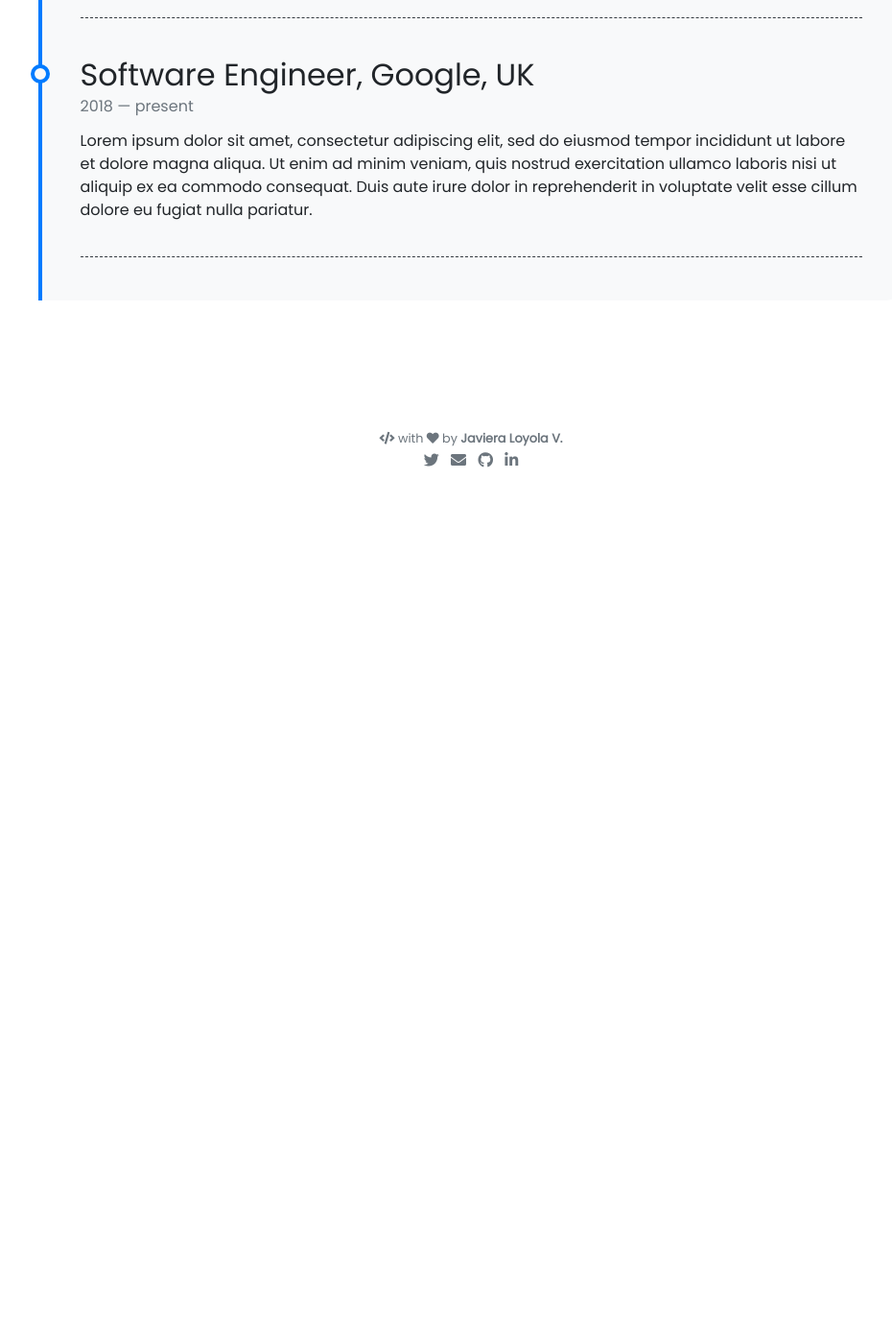
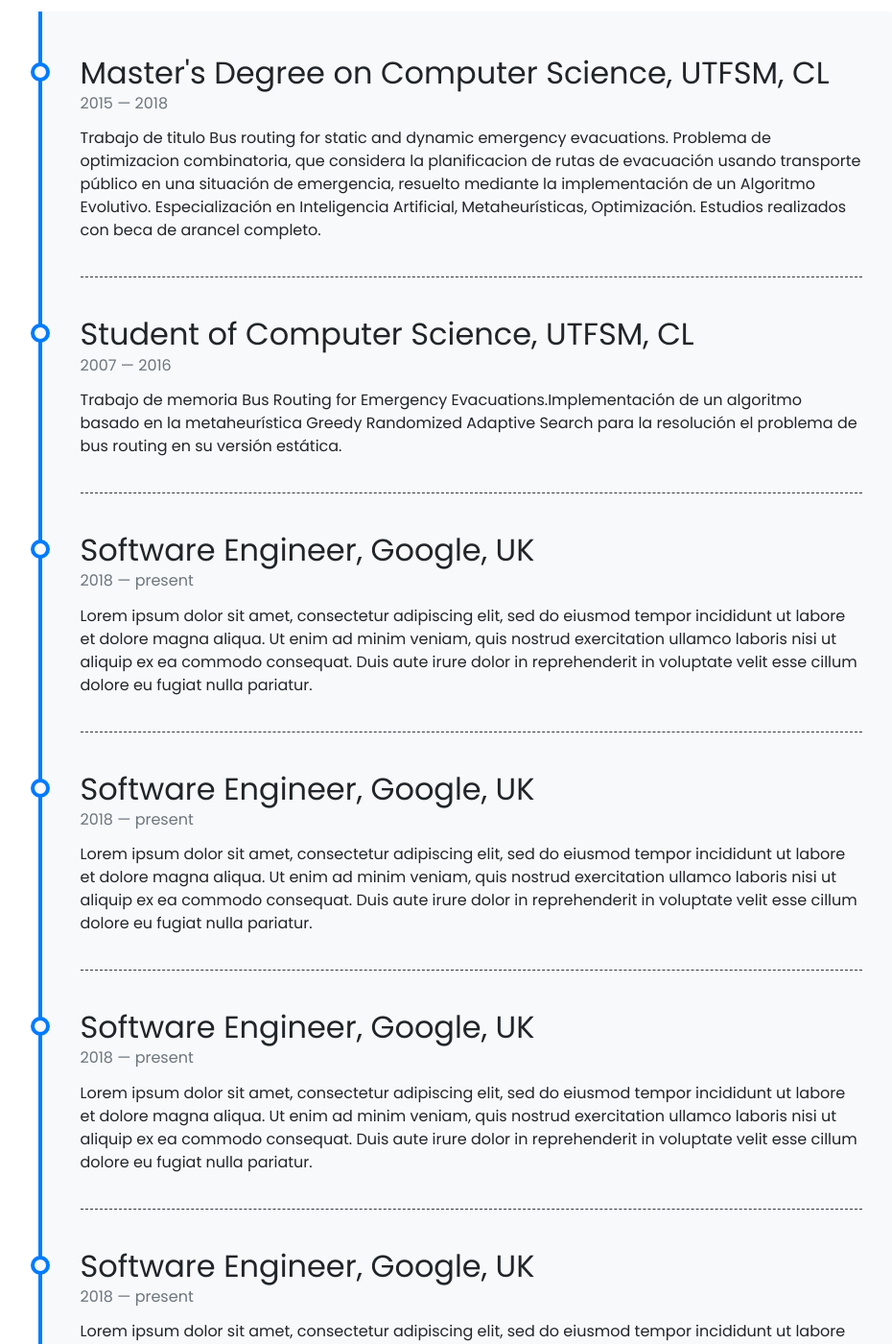
Before and after one commit to jjloyola/jjloyola.github.io, a Jekyll site: the page built from pages/about.md, in a window 1280 px wide and 1400 px high, scrolled down 892 px. Shown: the whole window at 96% size, without its empty margins (149-1079 px from the left). Built offline with Jekyll 4.4.1, drawn with Linux system fonts in a browser that asks for light colours; nearby versions of some CDN libraries; comment, search, counter and statistics services are not loaded; before the commit the page ends 1285 px from its top, so only the background shows below that; some of the changed text lies outside the part shown.

Commit message:
Added my info to pages
Added programming skills, other skills, a little description about me in about section, and education background in timeline.

```diff
--- a/_config.yml
+++ b/_config.yml
@@ -2,7 +2,7 @@
 title: My PortfolYOU
 description: >- # this means to ignore newlines until "baseurl:"
   Time waits for no one.
-baseurl:  # the subpath of your site, e.g. /blog
+baseurl: "/" # the subpath of your site, e.g. /blog
 url:  # the base hostname & protocol for your site, e.g. http://example.com
 repository: jjloyola/jjloyola.github.io
 
--- a/_data/timeline.yml
+++ b/_data/timeline.yml
@@ -1,6 +1,23 @@
-- title: Student, Harvard CS
-  from: 2014
+- title: Master's Degree on Computer Science, UTFSM, CL
+  from: 2015
   to: 2018
+  description: Trabajo de titulo Bus routing for static and dynamic emergency evacuations.
+               Problema de optimizacion combinatoria, que considera la planificacion de
+              rutas de evacuación usando transporte público en una situación de emergencia,
+              resuelto mediante la implementación de un Algoritmo Evolutivo.
+               Especialización en Inteligencia Artificial, Metaheurísticas, Optimización.
+               Estudios realizados con beca de arancel completo.
+
+- title: Student of Computer Science, UTFSM, CL
+  from: 2007
+  to: 2016
+  description: Trabajo de memoria Bus Routing for Emergency Evacuations.Implementación de un
+               algoritmo basado en la metaheurística Greedy Randomized Adaptive Search para
+               la resolución el problema de bus routing en su versión estática.
+
+- title: Software Engineer, Google, UK
+  from: 2018
+  to: present
   description: Lorem ipsum dolor sit amet, consectetur adipiscing elit,
                sed do eiusmod tempor incididunt ut labore et dolore magna aliqua.
                Ut enim ad minim veniam, quis nostrud exercitation ullamco laboris
@@ -15,3 +32,48 @@
                Ut enim ad minim veniam, quis nostrud exercitation ullamco laboris
                nisi ut aliquip ex ea commodo consequat. Duis aute irure dolor in
                reprehenderit in voluptate velit esse cillum dolore eu fugiat nulla pariatur.
+
+- title: Software Engineer, Google, UK
+  from: 2018
+  to: present
+  description: Lorem ipsum dolor sit amet, consectetur adipiscing elit,
+               sed do eiusmod tempor incididunt ut labore et dolore magna aliqua.
+               Ut enim ad minim veniam, quis nostrud exercitation ullamco laboris
+               nisi ut aliquip ex ea commodo consequat. Duis aute irure dolor in
+               reprehenderit in voluptate velit esse cillum dolore eu fugiat nulla pariatur.
+
+- title: Software Engineer, Google, UK
+  from: 2018
+  to: present
+  description: Lorem ipsum dolor sit amet, consectetur adipiscing elit,
+               sed do eiusmod tempor incididunt ut labore et dolore magna aliqua.
+               Ut enim ad minim veniam, quis nostrud exercitation ullamco laboris
+               nisi ut aliquip ex ea commodo consequat. Duis aute irure dolor in
+               reprehenderit in voluptate velit esse cillum dolore eu fugiat nulla pariatur.
+
+- title: Software Engineer, Google, UK
+  from: 2018
+  to: present
+  description: Lorem ipsum dolor sit amet, consectetur adipiscing elit,
+               sed do eiusmod tempor incididunt ut labore et dolore magna aliqua.
+               Ut enim ad minim veniam, quis nostrud exercitation ullamco laboris
+               nisi ut aliquip ex ea commodo consequat. Duis aute irure dolor in
+               reprehenderit in voluptate velit esse cillum dolore eu fugiat nulla pariatur.
+
+- title: Software Engineer, Google, UK
+  from: 2018
+  to: present
+  description: Lorem ipsum dolor sit amet, consectetur adipiscing elit,
+               sed do eiusmod tempor incididunt ut labore et dolore magna aliqua.
+               Ut enim ad minim veniam, quis nostrud exercitation ullamco laboris
+               nisi ut aliquip ex ea commodo consequat. Duis aute irure dolor in
+               reprehenderit in voluptate velit esse cillum dolore eu fugiat nulla pariatur.
+
+- title: Software Engineer, Google, UK
+  from: 2018
+  to: present
+  description: Lorem ipsum dolor sit amet, consectetur adipiscing elit,
+               sed do eiusmod tempor incididunt ut labore et dolore magna aliqua.
+               Ut enim ad minim veniam, quis nostrud exercitation ullamco laboris
+               nisi ut aliquip ex ea commodo consequat. Duis aute irure dolor in
+               reprehenderit in voluptate velit esse cillum dolore eu fugiat nulla pariatur.
--- a/pages/about.md
+++ b/pages/about.md
@@ -1,14 +1,16 @@
 ---
 layout: page
-title: About
-permalink: /about/
+title: About Me
+permalink: /aboutme/
 weight: 3
 ---
 
 # **About Me**
 
-Hi I am **{{ site.author.name }}**,<br>
-Lorem ipsum dolor sit amet, consectetur adipiscing elit, sed do eiusmod tempor incididunt ut labore et dolore magna aliqua. Ut enim ad minim veniam, quis nostrud exercitation ullamco laboris nisi ut aliquip ex ea commodo consequat. Duis aute irure dolor in reprehenderit in voluptate velit esse cillum dolore eu fugiat nulla pariatur.
+Hi! I am **{{ site.author.name }}**<br>
+I am a professional with abilities to understand, divide and solve complex analytic problems. I have experience in teaching and in research, so I am used to working under high levels of demand and with teams, and I've been also in charge of students. I have good abilities to narrate and expose in front of audiences. I love to be constantly learning new things, and I always look for efficient and innovative ways of doing things. In addition, I consider myself meticulous, organized and responsible. I like traveling and getting to know other cultures. I enjoy studying new languages, I'm a native Spanish speaker and I speak fluent English.
+
+My main interests are Artificial Intelligence, Combinatorial Optimization, Evolutionary Algorithms, Data Science and Machine Learning.
 
 <div class="row">
 {% include skills.html title="Programming Skills" source=site.data.programming-skills %}
```
Also changed, not shown: _data/other-skills.yml (+12 -4 lines), _data/programming-skills.yml (+14 -6 lines).
